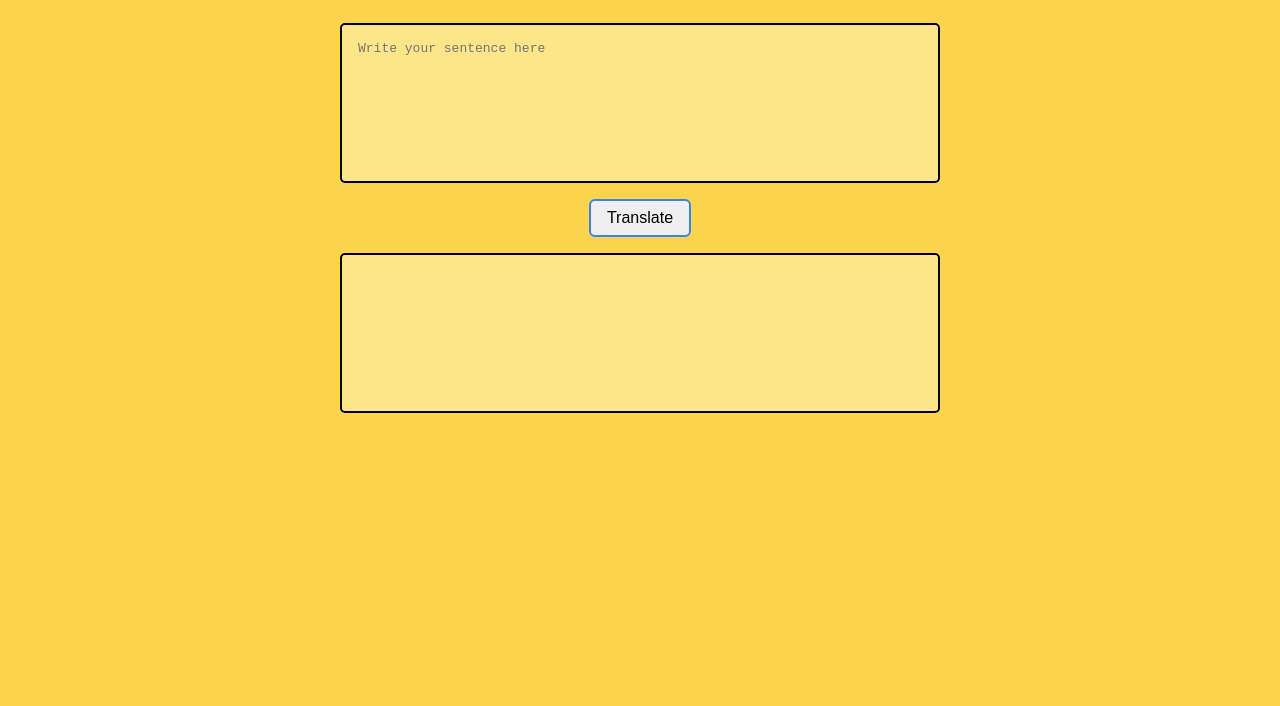
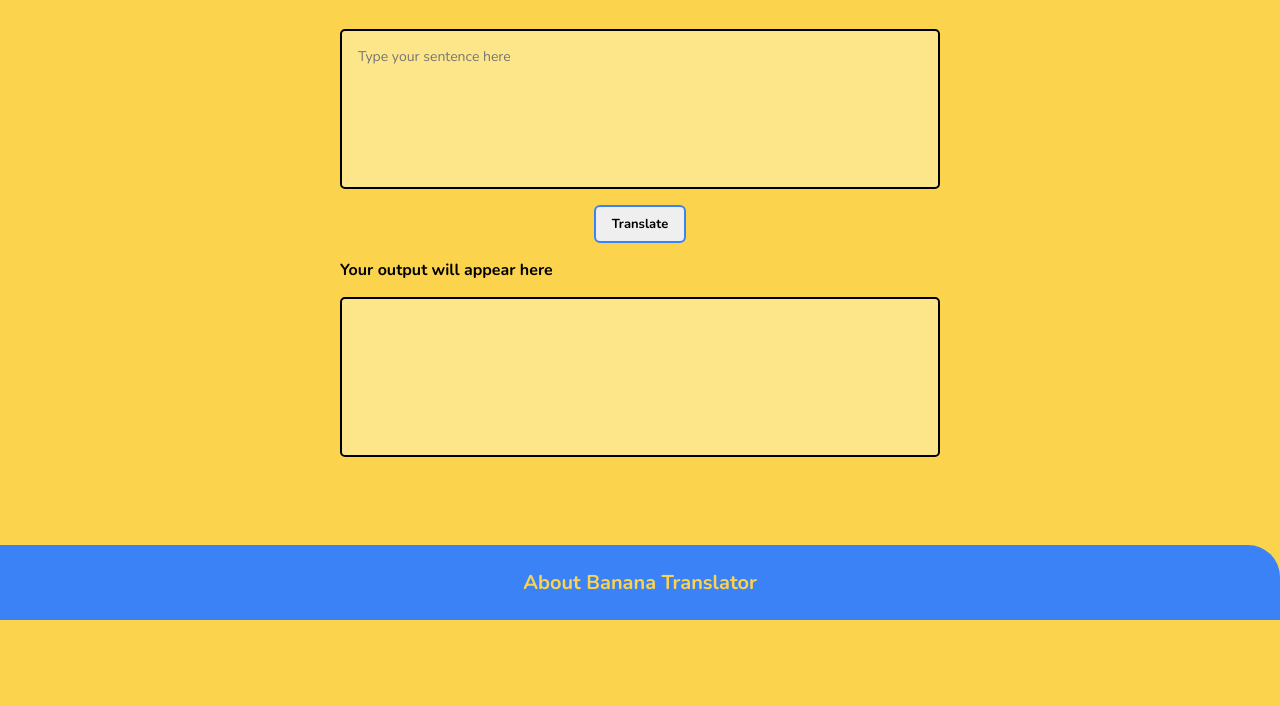
Before and after one commit to nkhlrgh/banana-translator, a plain HTML site: page index.html in a window 1280 px wide. Shown: the part 94-800 px from the top of the page. Drawn offline with nearby package versions, Linux system fonts and the light colour scheme.

Commit message:
Add footer

```diff
--- a/index.html
+++ b/index.html
@@ -9,10 +9,14 @@
 <body>
     <h1>Banana Translator</h1>
     <div class="container">
-        <textarea id="input" cols="20" rows="5" placeholder="Write your sentence here"></textarea>
+        <textarea id="input" cols="20" rows="5" placeholder="Type your sentence here"></textarea>
         <button id="btn">Translate</button>
+        <h4 style="margin-block-end: 0px; margin-block-start: 0px;">Your output will appear here</h4>
         <div id="output"></div>
     </div>
+    <footer>
+        <a href="about.html">About Banana Translator</a>
+    </footer>
     <script src="app.js"></script>
 </body>
 </html>
--- a/styles.css
+++ b/styles.css
@@ -1,19 +1,24 @@
+@import url("https://fonts.googleapis.com/css2?family=Nunito:wght@400;700&display=swap");
+
 :root {
   --primary-color: #fcd34d;
   --secondary-yellow: #fde68a;
   --button-blue: #3b82f6;
-  /* --button-border: #1e3a8a; */
 }
 
 body {
   margin: 0px;
   background-color: var(--primary-color);
+  font-family: "Nunito", sans-serif;
 }
 
 h1 {
   margin: 0px;
   padding: 1.5rem;
   text-align: center;
+  background-color: var(--button-blue);
+  color: var(--primary-color);
+  border-bottom-right-radius: 2rem;
 }
 
 .container {
@@ -31,7 +36,8 @@ h1 {
   box-sizing: border-box;
   background-color: var(--secondary-yellow);
   border: 2px solid black;
-  font-size: medium;
+  font-family: "Nunito", sans-serif;
+  font-size: 14px;
   resize: none;
 }
 
@@ -46,7 +52,9 @@ button:hover {
   padding: 0.5rem 1rem;
   border: 2px solid var(--button-blue);
   border-radius: 6px;
-  font-size: medium;
+  font-size: small;
+  font-family: "Nunito", sans-serif;
+  font-weight: bold;
 }
 
 #output {
@@ -54,9 +62,28 @@ button:hover {
   margin: 1rem auto;
   border: 2px solid black;
   min-height: 20vh;
+  max-height: 20vh;
   border-radius: 5px;
   padding: 1rem;
   box-sizing: border-box;
   background-color: var(--secondary-yellow);
-  font-size: medium;
+  overflow: scroll;
 }
+
+footer {
+  margin-top: 3.6rem;
+  padding: 1.5rem;
+  text-align: center;
+  background-color: var(--button-blue);
+  color: var(--primary-color);
+  border-top-right-radius: 2rem;
+  margin-block-start: 5.5rem;
+  margin-block-end: 0px;
+  font-size: 1.25rem;
+  font-weight: bold;
+}
+
+a {
+  text-decoration: none;
+  color: var(--primary-color);
+}
```
